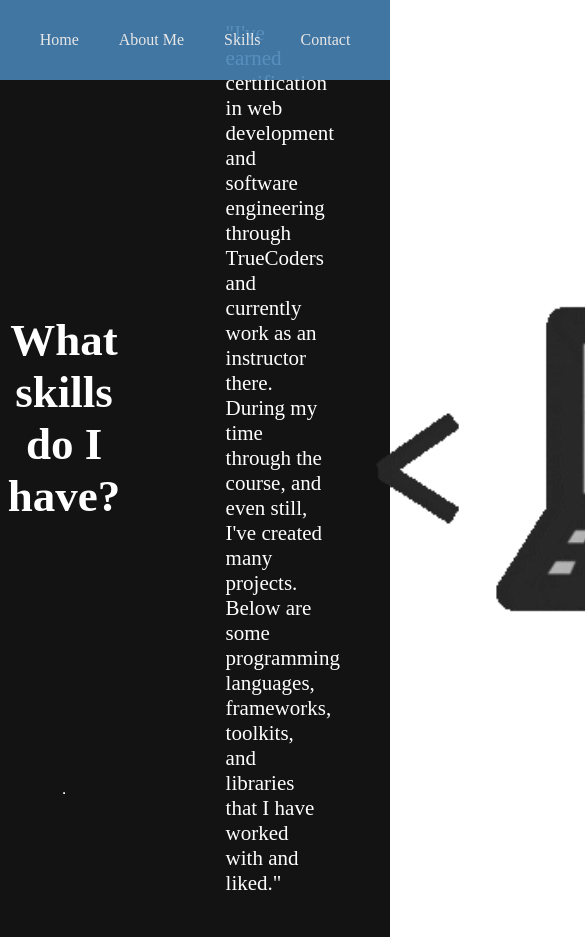
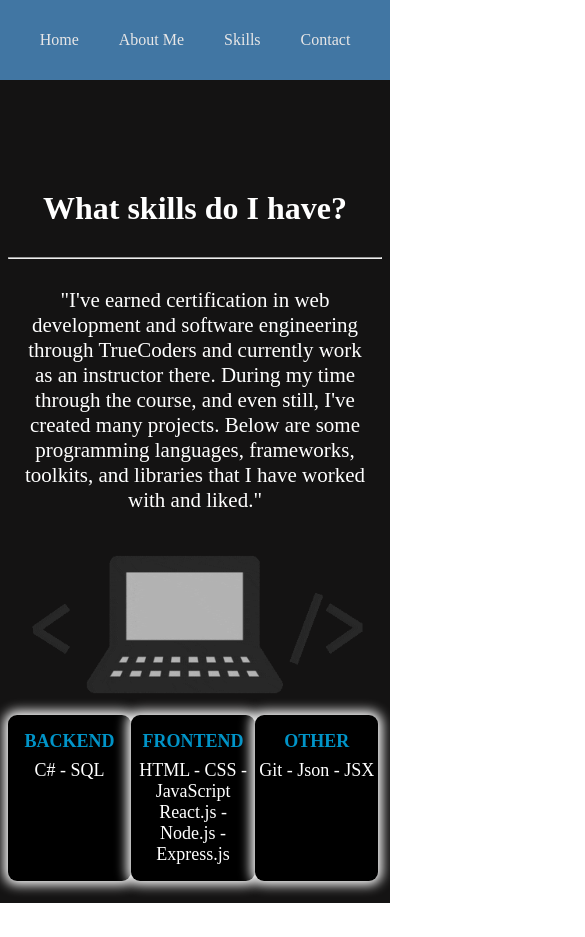
Before and after one commit to SethBowman/personal-site, a React (Create React App) app: page /skills in a window 390 px wide. Shown: the top 937 px of the page, 585 px wide, since content can reach past the window. After the commit the page ends 903 px from the top, so only its background shows below. Built offline with nearby package versions, Linux system fonts and the light colour scheme; a web font is replaced by a local one.

Commit message:
Finished adjusting styles for mobile

```diff
--- a/src/components/Skills/Skills.js
+++ b/src/components/Skills/Skills.js
@@ -29,10 +29,9 @@ const allSkills = [backEndSkills, frontEndSkills, otherSkills];
 const Skills = () => {
   return (
     <div className={classes.Skills} id="skills">
-      <div className={site.Container}>
+      <div className={`${site.Container} ${site.flexColumn}`}>
         <h1>What skills do I have?</h1>
         <hr/>
-      </div>
       {/* <PageHeader title={"What skills do I have?"} /> */}
       <p>
         "I've earned certification in web development and software engineering
@@ -42,17 +41,18 @@ const Skills = () => {
         libraries that I have worked with and liked."
       </p>
       <div className={classes.CodeGif}>
-          <img src={codeGif} alt="Code Gif" style={{height: '400px'}}/>
+          <img src={codeGif} alt="Code Gif" className={site.imgFluid}/>
       </div>
       <div className={classes.Container}>
             {allSkills.map(skills => {
-                return (
-                    <div className={classes.List}>
+              return (
+                <div className={classes.List}>
                         {skills}
                     </div>
                 )
-            })}
+              })}
       </div>
+              </div>
     </div>
   );
 };
--- a/src/components/Skills/Skills.module.css
+++ b/src/components/Skills/Skills.module.css
@@ -6,8 +6,8 @@
 }
 
 .Skills p {
-    padding-left: 25%;
-    width: 50%;
+    padding-left: 1rem;
+    padding-right: 1rem;
 }
 
 .Skills .List ul {
--- a/src/index.module.css
+++ b/src/index.module.css
@@ -5,18 +5,15 @@ html, body {
   -moz-osx-font-smoothing: grayscale;
   min-height: 100vh;
   width: 100vw;
+  font-size: 16px;
+}
+
+hr {
+  width: 100%;
 }
 
 * {
   box-sizing: border-box;
-}
-
-h1 {
-  font-size: 45px;
-}
-
-h2 {
-  font-size: 23px;
 }
 
 p {
@@ -40,6 +37,11 @@ code {
   justify-content: center;
   align-items: center;
   text-align: center;
+}
+
+.flexColumn {
+  flex-direction: column;
+  align-items: stretch;
 }
 
 .colMd6 {
@@ -77,4 +79,7 @@ code {
   .colMd6 {
     flex: 1 1 50%;
   }
+  html {
+    font-size: 20px;
+  }
 }
```
